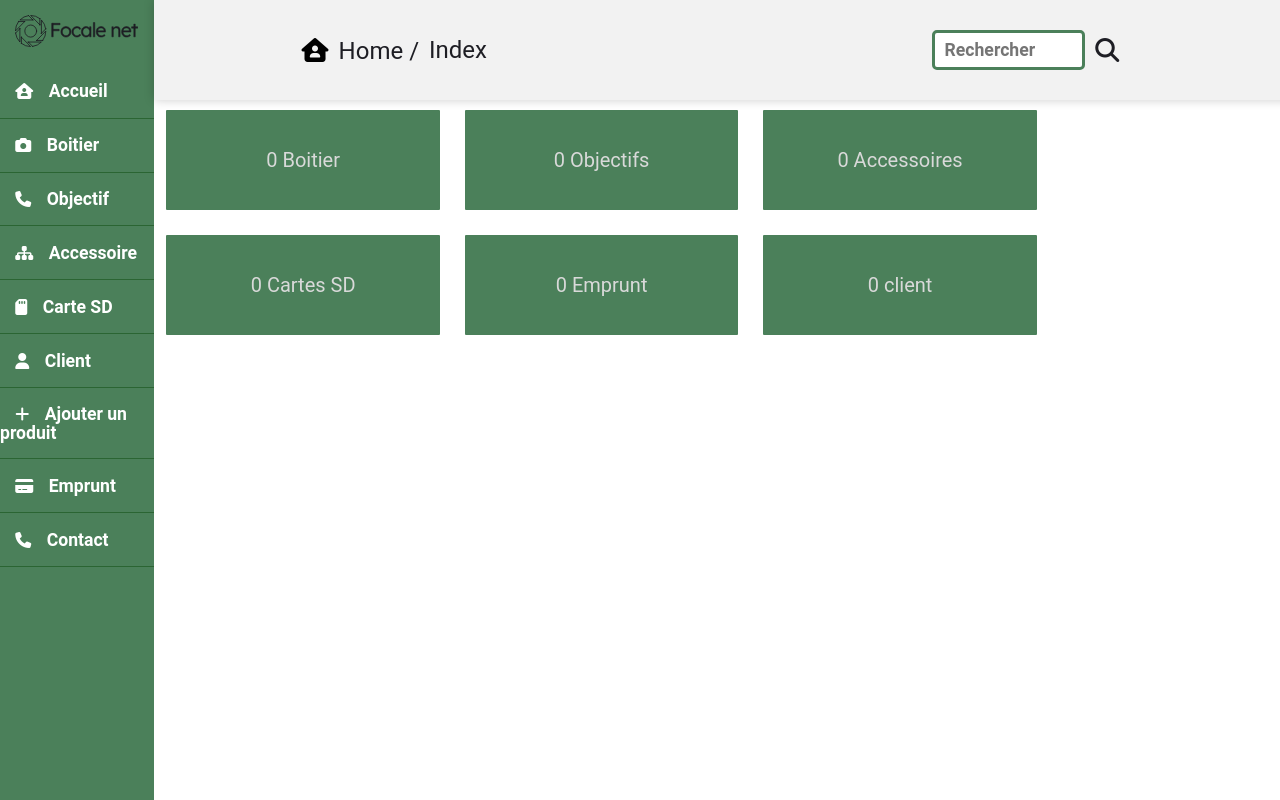
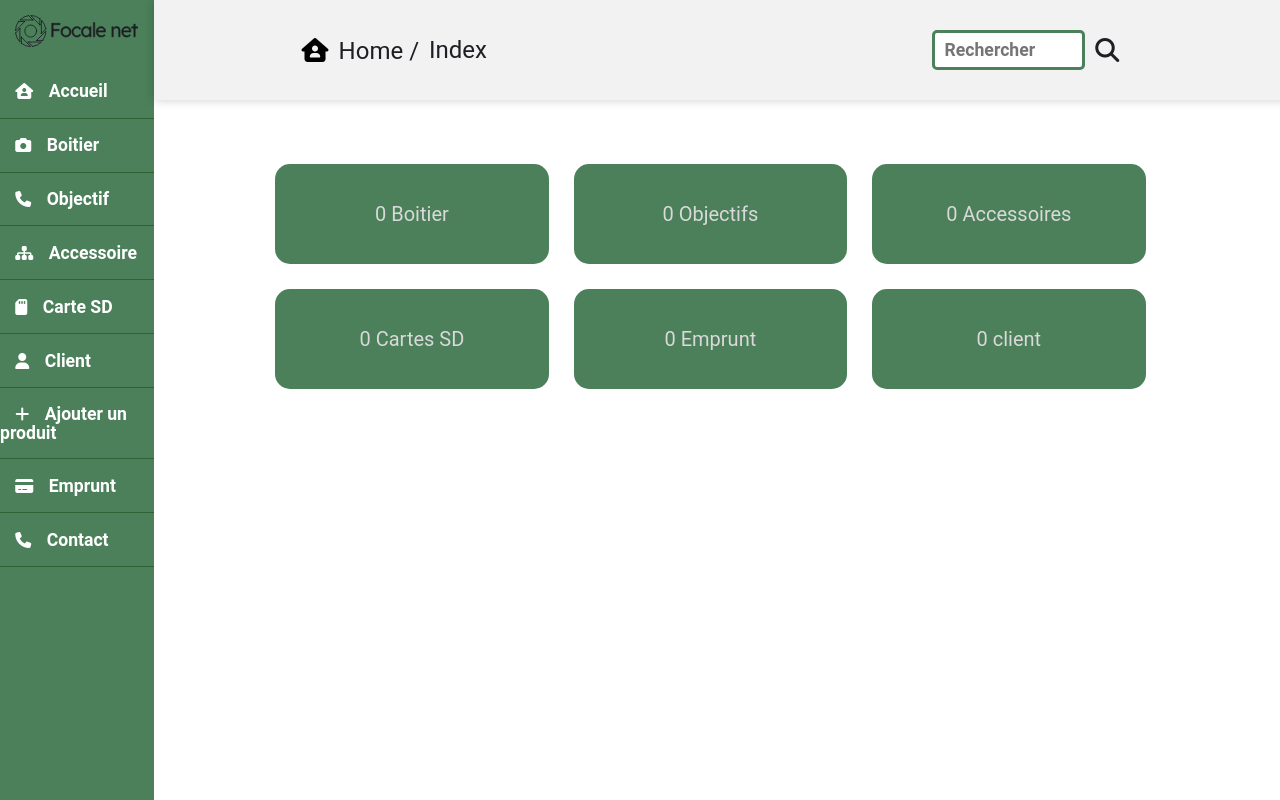
Before and after one commit to Klaimand22/sae203, a PHP site: page /html/index.php in a window 1280 px wide. Run offline with PHP 8.4, Linux system fonts and the light colour scheme; data that the repository does not hold is empty; some libraries are stand-ins or nearby versions.

Commit message:
index positionnement des div

```diff
--- a/css/index.css
+++ b/css/index.css
@@ -15,6 +15,8 @@
 
 .grid-case {
     width: 80%;
+    margin: auto;
+    margin-top: 5%;
     display: grid;
     grid-template-columns: repeat(3, 1fr);
     grid-template-rows: repeat(2, 1fr);
@@ -26,7 +28,7 @@
   height: 100px;
   color: #d9d9d9;
   background-color: #4b805a;
-  border-radius: 1px;
+  border-radius: 15px;
   display: flex;
   justify-content: center;
   align-items: center;
```
